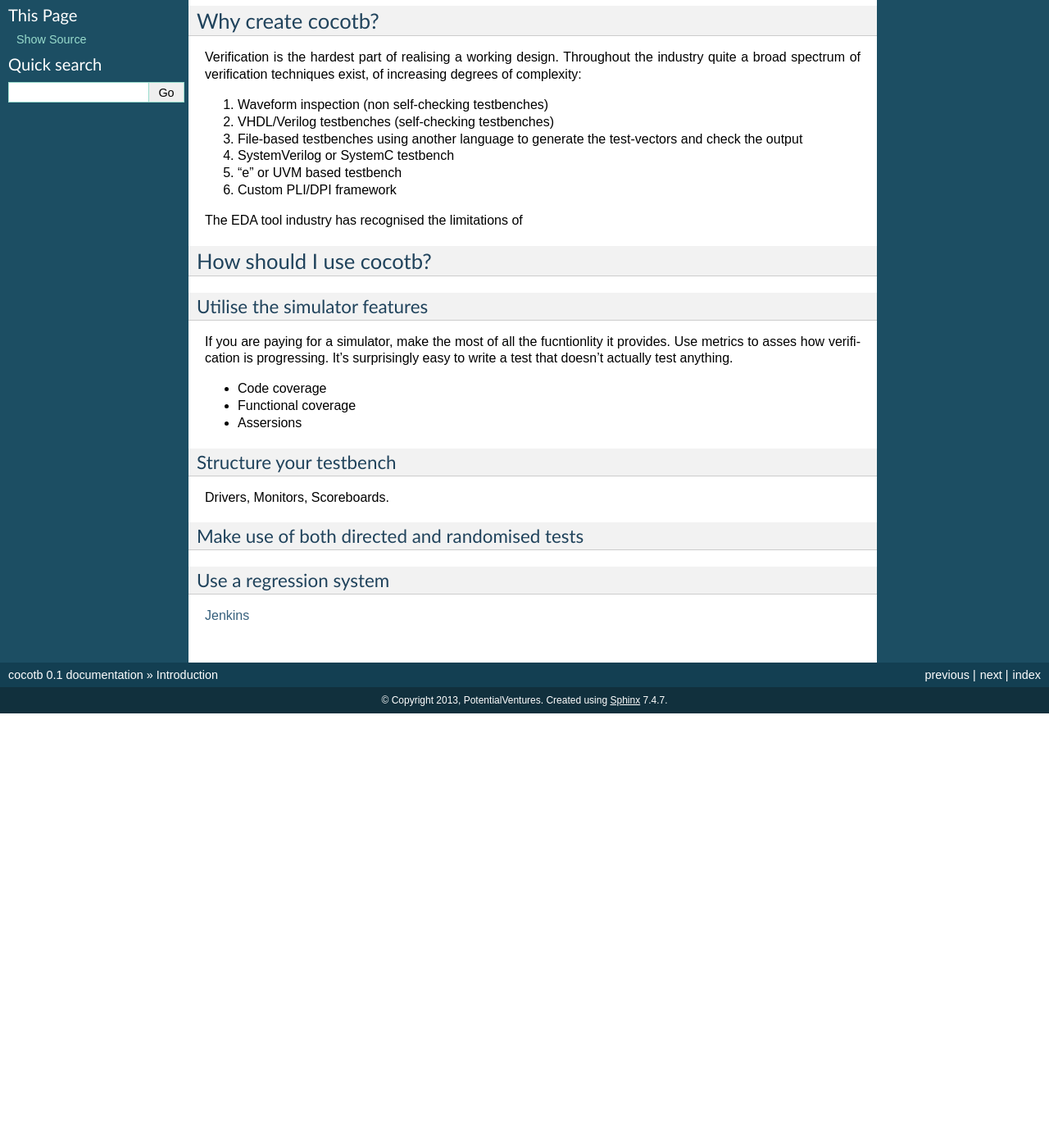
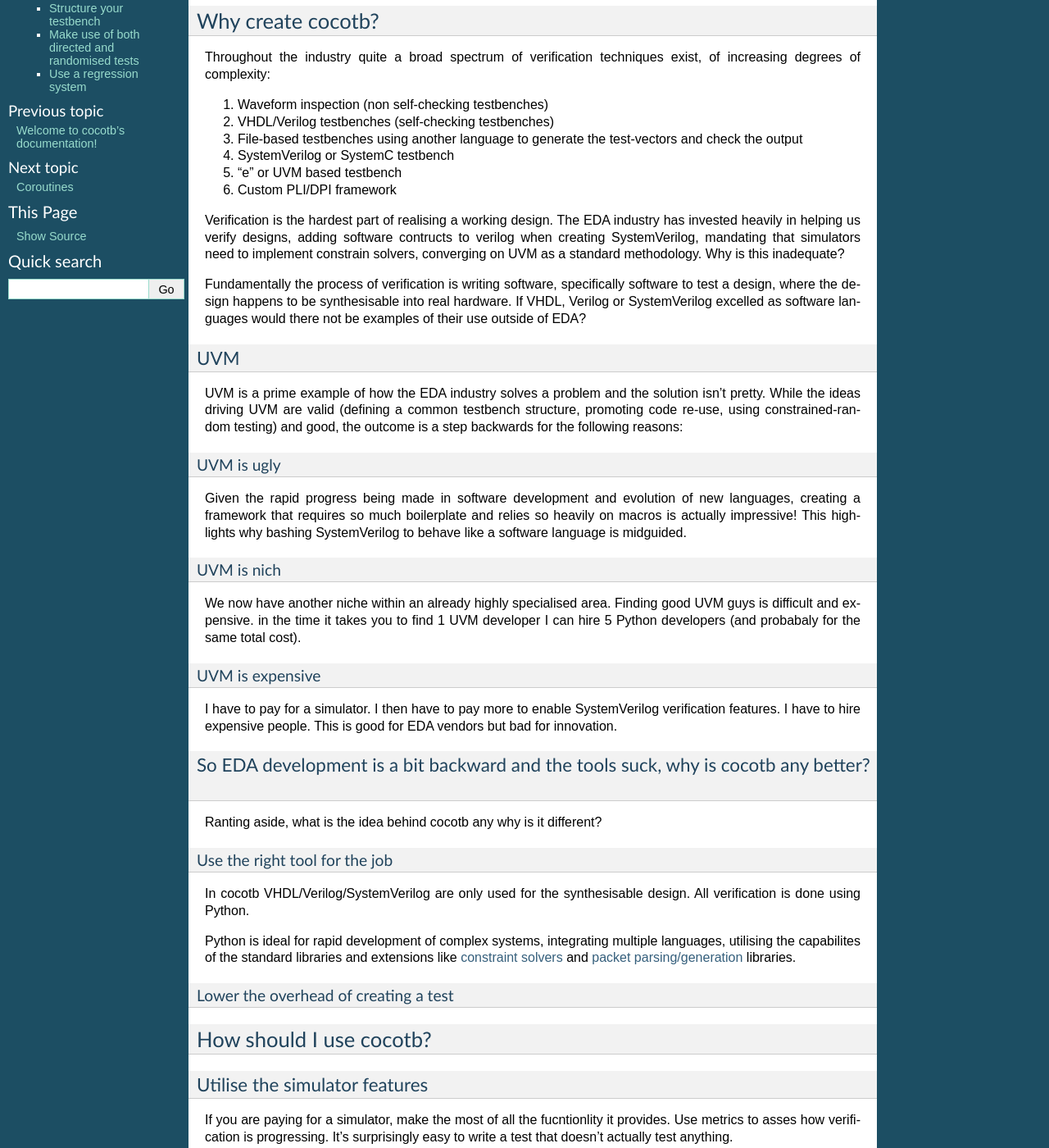
Before and after one commit to bushbecky/cocotb-bus, a Sphinx documentation site: the page built from documentation/source/introduction.rst, in a window 1280 px wide and 1400 px high, scrolled down 408 px. Shown: the whole window at 82% size. Built offline with Sphinx 7.4.7, drawn with Linux system fonts in a browser that asks for light colours; formulas are drawn with MathJax 3; pages that are not in the unit, such as notebooks, are missing from menus; before the commit the page ends 1278 px from its top, so only the background shows below that; some of the changed text lies outside the part shown.

Commit message:
rant about UVM

```diff
--- a/documentation/source/introduction.rst
+++ b/documentation/source/introduction.rst
@@ -31,11 +31,62 @@
 5. "e" or UVM based testbench
 6. Custom PLI/DPI framework
 
-The EDA tool industry has recognised the limitations of
+Verification is the hardest part of realising a working design.
+The EDA industry has invested heavily in helping us verify designs,
+adding software contructs to verilog when creating SystemVerilog,
+mandating that simulators need to implement constrain solvers,
+converging on UVM as a standard methodology. Why is this inadequate?
+
+Fundamentally the process of verification is writing software, specifically software to test a design,
+where the design happens to be synthesisable into real hardware. If VHDL, Verilog or
+SystemVerilog excelled as software languages would there not be examples of their use outside of EDA?
 
 
+UVM
+---
+
+UVM is a prime example of how the EDA industry solves a problem and the solution isn't pretty. While the ideas driving
+UVM are valid (defining a common testbench structure, promoting code re-use, using constrained-random testing) and good,
+the outcome is a step backwards for the following reasons:
+
+UVM is ugly
+^^^^^^^^^^^
+
+Given the rapid progress being made in software development and evolution of new languages, creating a framework that requires
+so much boilerplate and relies so heavily on macros is actually impressive! This highlights why bashing SystemVerilog
+to behave like a software language is midguided.
 
 
+UVM is nich
+^^^^^^^^^^^
+
+We now have another niche within an already highly specialised area. Finding good UVM guys is difficult and expensive.
+in the time it takes you to find 1 UVM developer I can hire 5 Python developers (and probabaly for the same total cost).
+
+
+UVM is expensive
+^^^^^^^^^^^^^^^^
+
+I have to pay for a simulator.  I then have to pay more to enable SystemVerilog verification features. I have to hire expensive people. This is good for EDA vendors but bad for innovation.
+
+
+So EDA development is a bit backward and the tools suck, why is cocotb any better?
+----------------------------------------------------------------------------------
+
+Ranting aside, what is the idea behind cocotb any why is it different?
+
+Use the right tool for the job
+^^^^^^^^^^^^^^^^^^^^^^^^^^^^^^
+
+In cocotb VHDL/Verilog/SystemVerilog are only used for the synthesisable design. All verification is done using Python.
+
+Python is ideal for rapid development of complex systems, integrating multiple languages,
+utilising the capabilites of the standard libraries and extensions like
+`constraint solvers <https://code.google.com/p/or-tools/>`_ and `packet parsing/generation <http://www.secdev.org/projects/scapy/>`_ libraries.
+
+
+Lower the overhead of creating a test
+^^^^^^^^^^^^^^^^^^^^^^^^^^^^^^^^^^^^^
 
 
 How should I use cocotb?
```
Also changed, not shown: other parts of documentation/source/introduction.rst (+1 -1 lines).
